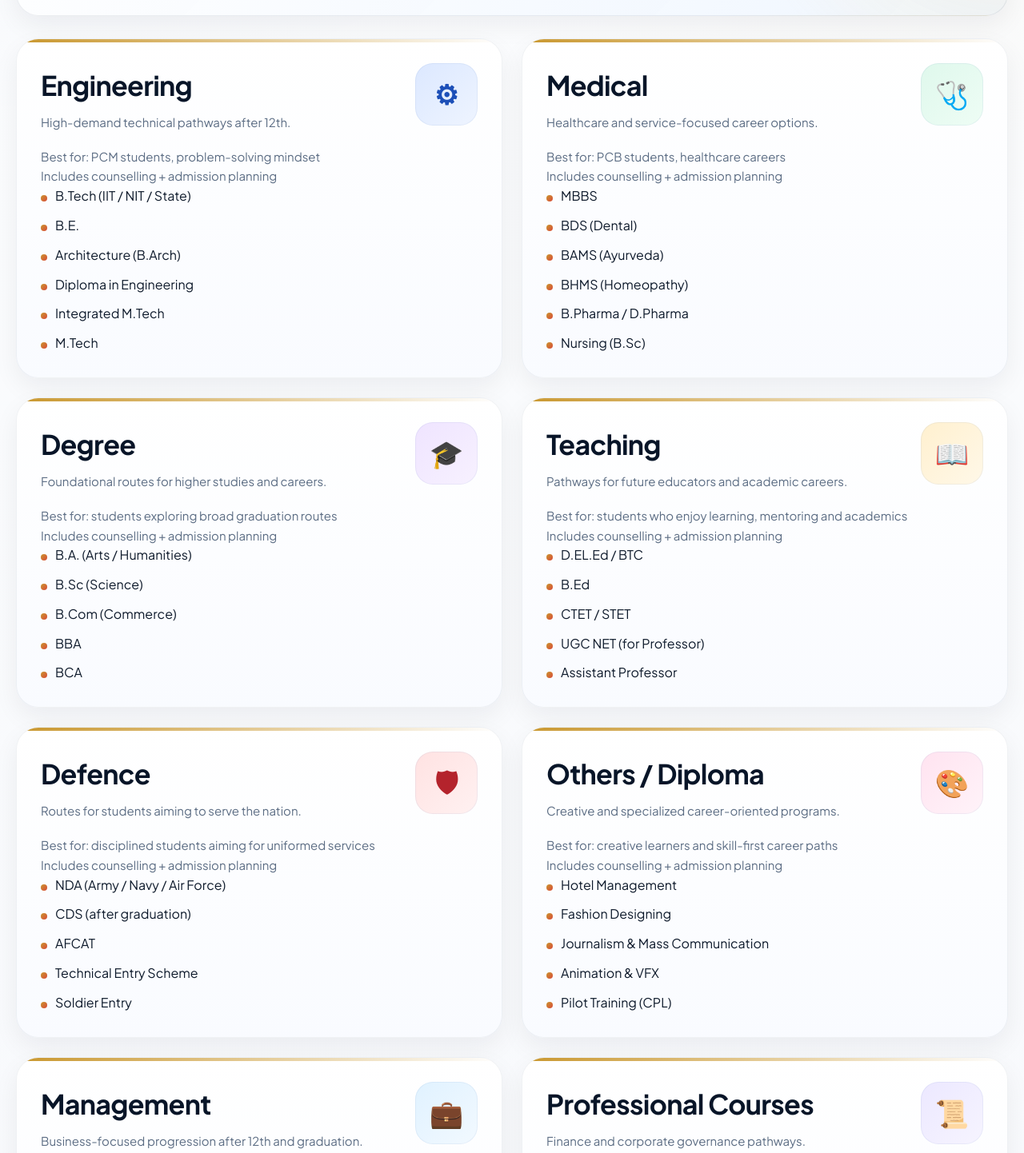
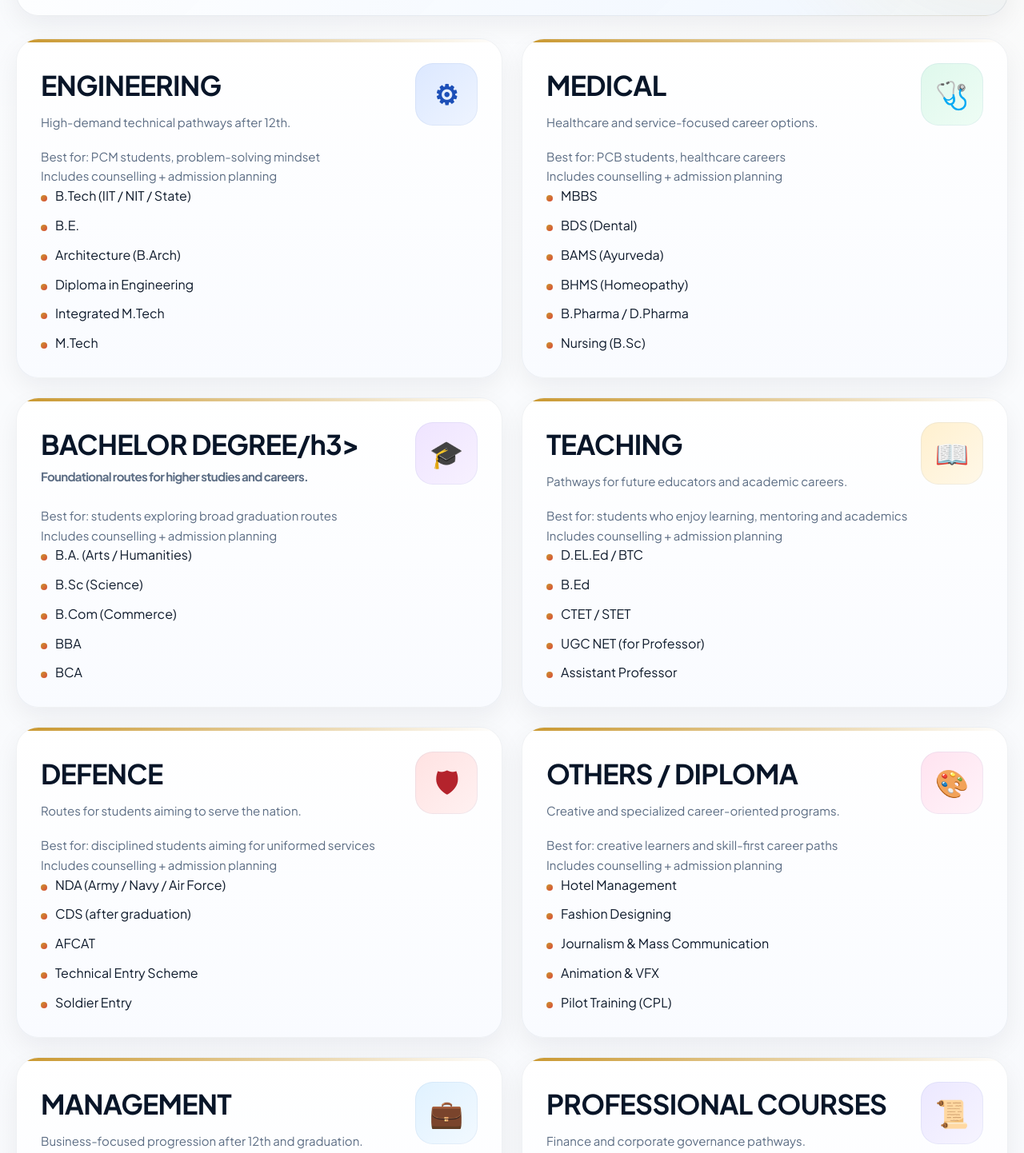
Before and after one commit to exdaesindia/exdaes, a plain HTML site: page courses/index.html in a window 1280 px wide. Shown: the part 857-2299 px from the top of the page at 80% size. Drawn offline with Linux system fonts and the light colour scheme.

Commit message:
Add files via upload

```diff
--- a/courses/index.html
+++ b/courses/index.html
@@ -49,7 +49,7 @@
           <article class="course-group">
             <div class="course-group-top">
               <div>
-                <h3>Engineering</h3>
+                <h3>ENGINEERING</h3>
                 <p>High-demand technical pathways after 12th.</p>
               </div>
               <div class="course-mark" aria-hidden="true">&#9881;</div>
@@ -69,7 +69,7 @@
           <article class="course-group">
             <div class="course-group-top">
               <div>
-                <h3>Medical</h3>
+                <h3>MEDICAL</h3>
                 <p>Healthcare and service-focused career options.</p>
               </div>
               <div class="course-mark" aria-hidden="true">&#129658;</div>
@@ -89,7 +89,7 @@
           <article class="course-group">
             <div class="course-group-top">
               <div>
-                <h3>Degree</h3>
+                <h3>BACHELOR DEGREE/h3>
                 <p>Foundational routes for higher studies and careers.</p>
               </div>
               <div class="course-mark" aria-hidden="true">&#127891;</div>
@@ -108,7 +108,7 @@
           <article class="course-group">
             <div class="course-group-top">
               <div>
-                <h3>Teaching</h3>
+                <h3>TEACHING</h3>
                 <p>Pathways for future educators and academic careers.</p>
               </div>
               <div class="course-mark" aria-hidden="true">&#128214;</div>
@@ -127,7 +127,7 @@
           <article class="course-group">
             <div class="course-group-top">
               <div>
-                <h3>Defence</h3>
+                <h3>DEFENCE</h3>
                 <p>Routes for students aiming to serve the nation.</p>
               </div>
               <div class="course-mark" aria-hidden="true">&#128737;</div>
@@ -146,7 +146,7 @@
           <article class="course-group">
             <div class="course-group-top">
               <div>
-                <h3>Others / Diploma</h3>
+                <h3>OTHERS / DIPLOMA</h3>
                 <p>Creative and specialized career-oriented programs.</p>
               </div>
               <div class="course-mark" aria-hidden="true">&#127912;</div>
@@ -165,7 +165,7 @@
           <article class="course-group">
             <div class="course-group-top">
               <div>
-                <h3>Management</h3>
+                <h3>MANAGEMENT</h3>
                 <p>Business-focused progression after 12th and graduation.</p>
               </div>
               <div class="course-mark" aria-hidden="true">&#128188;</div>
@@ -182,7 +182,7 @@
           <article class="course-group">
             <div class="course-group-top">
               <div>
-                <h3>Professional Courses</h3>
+                <h3>PROFESSIONAL COURSES</h3>
                 <p>Finance and corporate governance pathways.</p>
               </div>
               <div class="course-mark" aria-hidden="true">&#128220;</div>
```
Also changed, not shown: index.html (+3 -3 lines).
